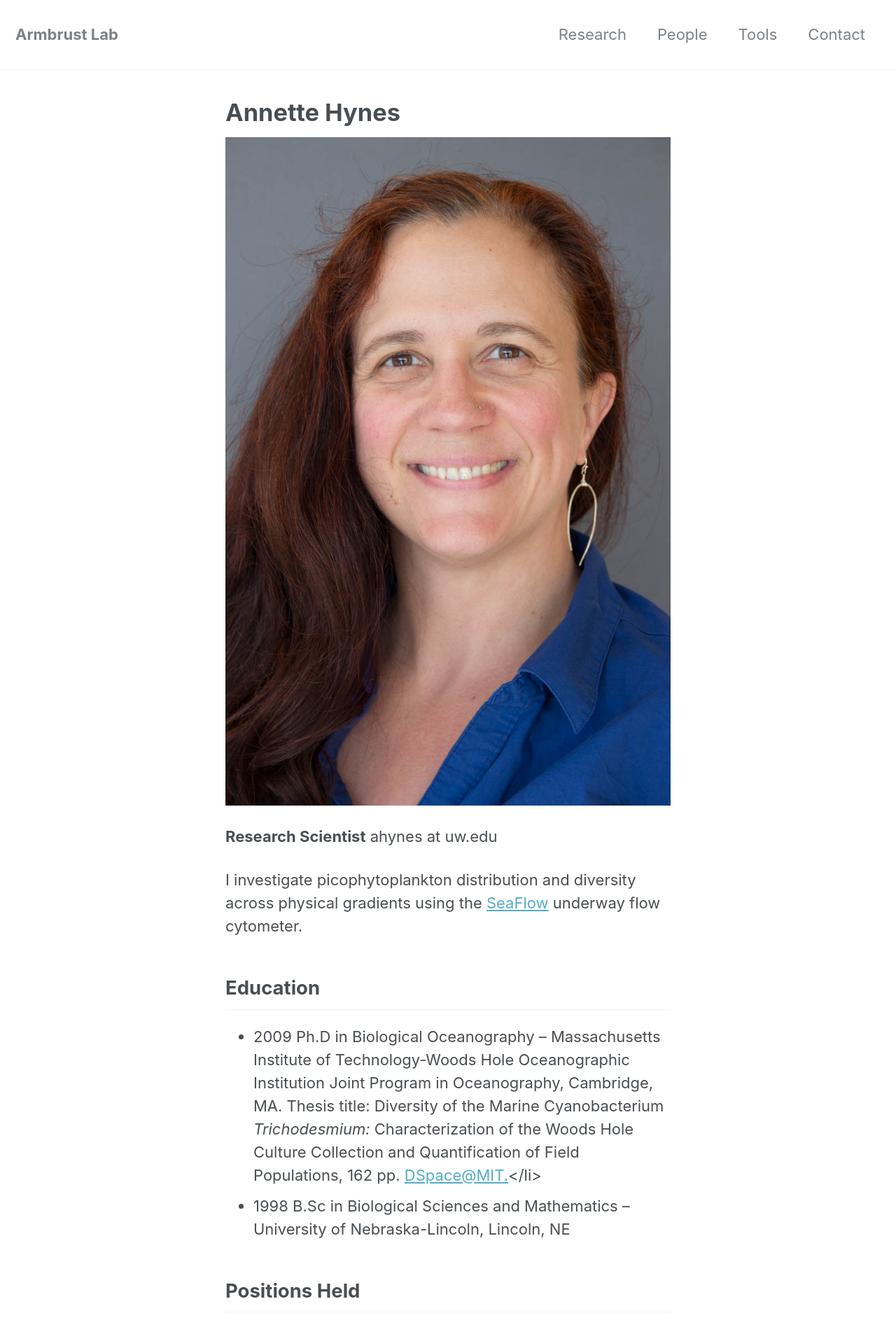
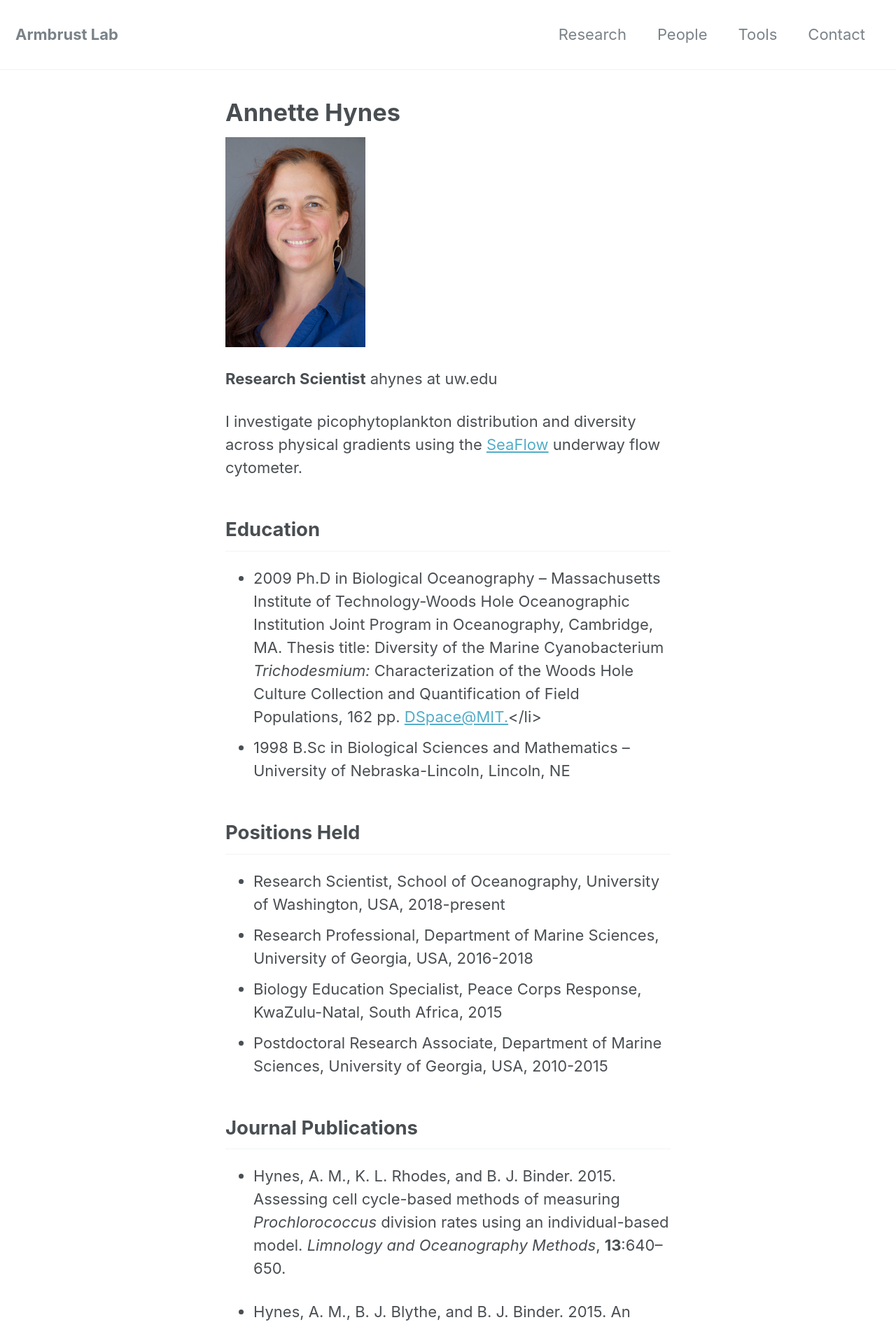
Before and after one commit to armbrustlab/armbrustlab.github.io, a Jekyll site: the page built from collections/_people/hynes.md, in a window 1280 px wide. Shown: the top 1896 px of the page at 70% size. Built offline with Jekyll 4.4.1, drawn with Linux system fonts in a browser that asks for light colours; nearby versions of some CDN libraries.

Commit message:
Update hynes.md

```diff
--- a/collections/_people/hynes.md
+++ b/collections/_people/hynes.md
@@ -1,7 +1,7 @@
 ---
 title:  Annette Hynes
 ---
-![Annette Hynes]({% link /assets/images/Annette_Hynes.jpg %})
+<img src="/assets/images/Annette_Hynes.jpg" width="200">
 
 **Research Scientist**
 ahynes at uw.edu
```
